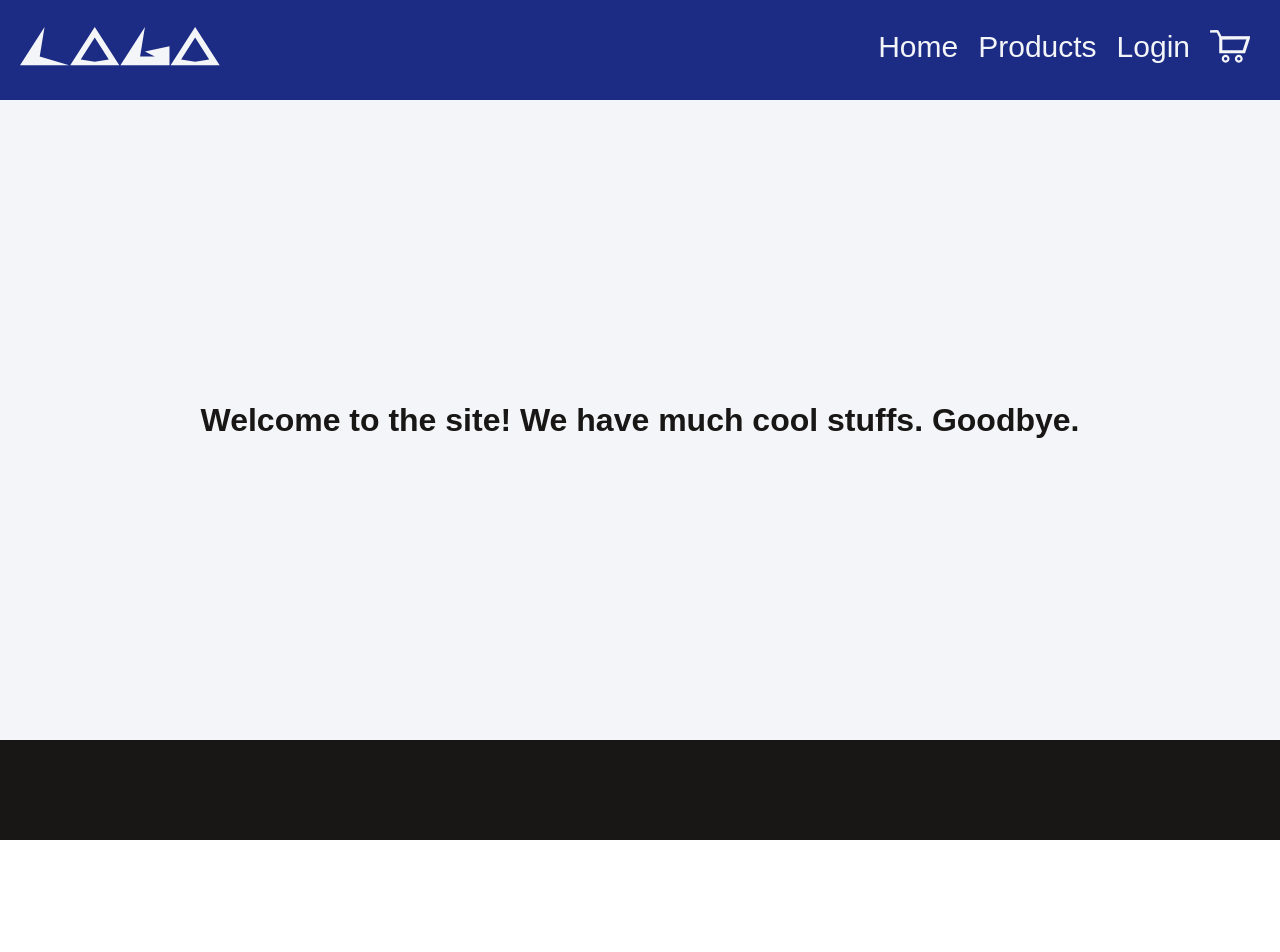
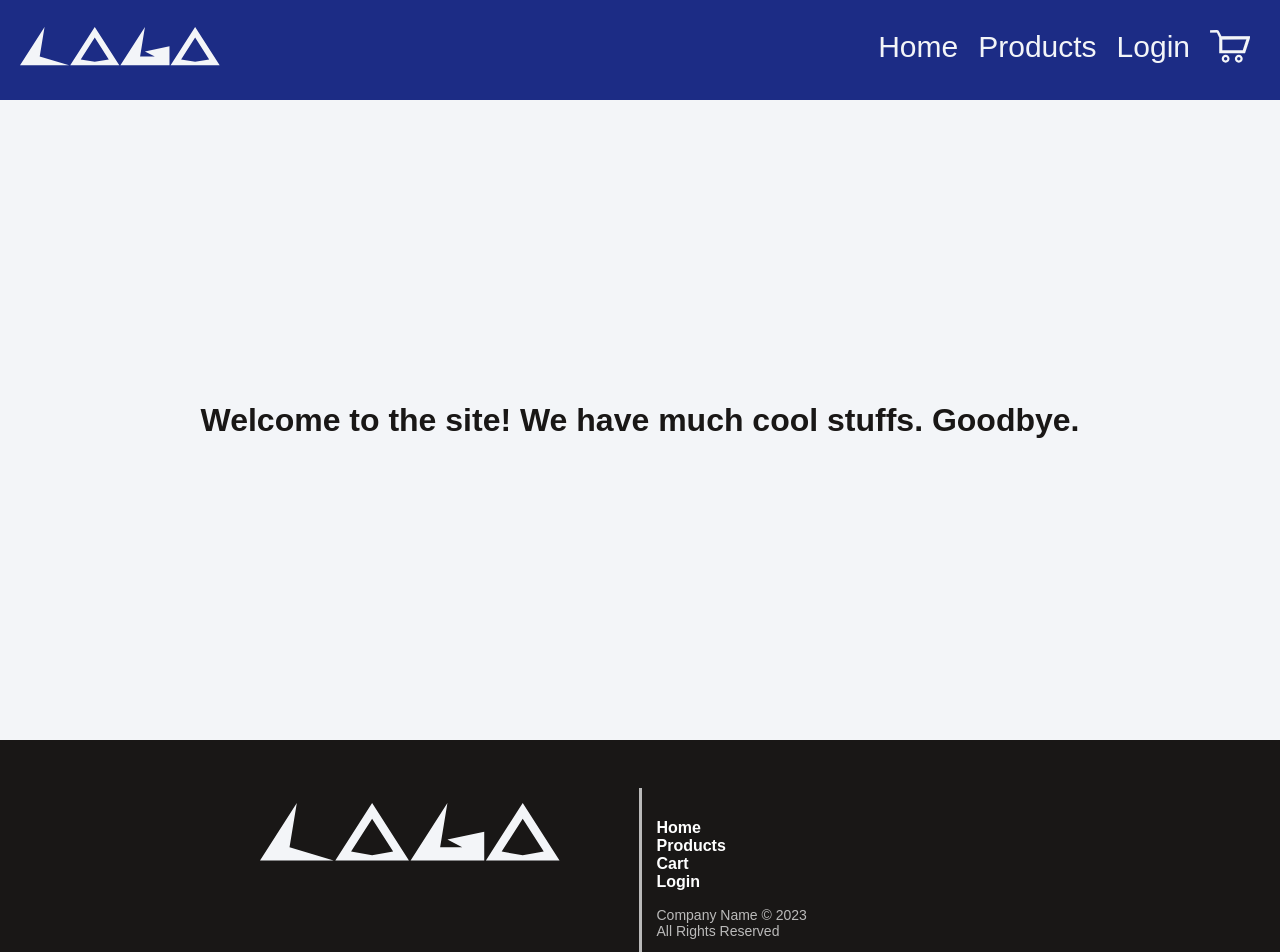
Before and after one commit to chase-mack/ecom_boilerplate, a Next.js app: page / in a window 1280 px wide. Shown: the top 952 px of the page. Before the commit the page ends 840 px from the top, so only its background shows below. Built offline with nearby package versions, Linux system fonts and the light colour scheme.

Commit message:
updated footer

```diff
--- a/src/app/common/footer/footer.module.css
+++ b/src/app/common/footer/footer.module.css
@@ -1,5 +1,83 @@
 .footer {
   background-color: var(--tertiary-color);
+  padding: 3rem 0;
   color: var(--text-light);
-  min-height: 100px;
+  min-height: 300px;
+  display: flex;
+  text-align: center;
+  height: auto;
+  min-height: 10vh;
 }
+
+.container {
+  width: 100%;
+  max-width: 1400px;
+  margin: auto;
+}
+
+.flex {
+  display: flex;
+  justify-content: center;
+  flex-wrap: wrap;
+}
+
+.flexThird {
+  width: 100%;
+}
+
+.footer p {
+  text-align: center;
+}
+
+.footerList {
+  list-style-type: none;
+  padding: 0;
+}
+
+.footerLink {
+  font-weight: bold;
+  color: #fff;
+  text-decoration: none;
+}
+
+.logoContainer {
+  position: relative;
+  max-width: 300px;
+  display: block;
+  margin: 0 auto 30px;
+  color: var(--text-light);
+}
+
+.legal {
+  margin: 0 auto 0;
+  font-size: 14px;
+  color: #fff;
+  opacity: 0.7;
+}
+
+.legalLink {
+  color: #fff;
+  text-decoration: underline;
+}
+
+@media screen and (min-width: 992px) {
+  .flexThird {
+    width: 33.3333%;
+    padding: 15px;
+    text-align: left;
+  }
+
+  .borderOn {
+    border-right: 3px solid rgba(255, 255, 255, 0.7);
+  }
+
+  .footer p {
+    text-align: left;
+  }
+}
+
+@media screen and (max-width: 480px) {
+  .flexThird {
+    padding: 0 15px;
+  }
+}
--- a/src/app/common/footer/footer.tsx
+++ b/src/app/common/footer/footer.tsx
@@ -1,5 +1,76 @@
 import styles from "./footer.module.css";
+import Link from "next/link";
 
 export default function Footer() {
-  return <footer className={styles.footer}></footer>;
+  const date = new Date();
+  const year = date.getFullYear();
+
+  return (
+    <footer className={styles.footer}>
+      <div className={styles.container}>
+        <div className={styles.flex}>
+          <div className={`${styles.flexThird} ${styles.borderOn}`}>
+            <div>
+              <Link className={styles.logoContainer} href="/">
+                <svg
+                  id="logo"
+                  width="100%"
+                  viewBox="0 0 247 48"
+                  fill="currentColor"
+                  xmlns="http://www.w3.org/2000/svg"
+                >
+                  <path d="M30.3109 0L24.3109 36.5L60.6218 47.25H0L30.3109 0Z" />
+                  <path d="M154.311 0L148.311 36.5H166.5L154.311 30.1098L184.622 23.7196V47.25H124L154.311 0Z" />
+                  <path
+                    fillRule="evenodd"
+                    clipRule="evenodd"
+                    d="M122.622 47.25L92.3109 0L62 47.25H122.622ZM109.631 40L92.3109 13L74.9904 40L92.3109 43L109.631 40Z"
+                  />
+                  <path
+                    fillRule="evenodd"
+                    clipRule="evenodd"
+                    d="M246.622 47.25L216.311 0L186 47.25H246.622ZM233.631 40L216.311 13L198.99 40L216.311 43L233.631 40Z"
+                  />
+                </svg>
+              </Link>
+            </div>
+          </div>
+          <div className={styles.flexThird}>
+            <ul className={styles.footerList}>
+              <li>
+                <a
+                  className={styles.footerLink}
+                  href="https://www.fireflyint.com/"
+                >
+                  Home
+                </a>
+              </li>
+              <li>
+                <a className={styles.footerLink} href="/products">
+                  Products
+                </a>
+              </li>
+              <li>
+                <a className={styles.footerLink} href="/cart">
+                  Cart
+                </a>
+              </li>
+              <li>
+                <a className={styles.footerLink} href="/login">
+                  Login
+                </a>
+              </li>
+            </ul>
+            <div className={styles.legal}>
+              <p>
+                Company Name &copy; {year}
+                <br />
+                All Rights Reserved
+              </p>
+            </div>
+          </div>
+        </div>
+      </div>
+    </footer>
+  );
 }
```
